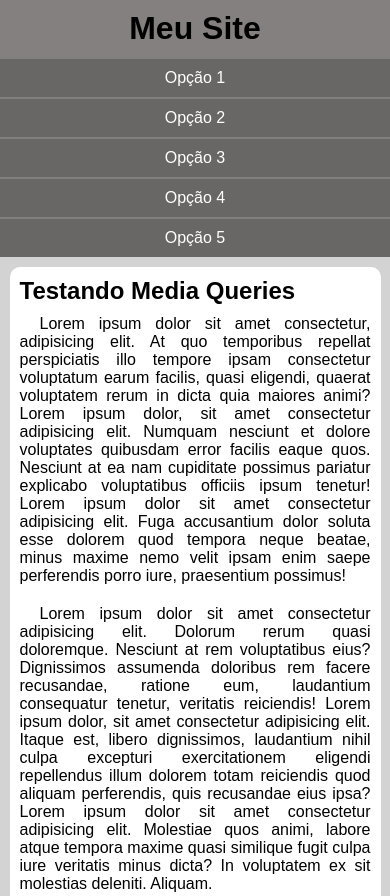
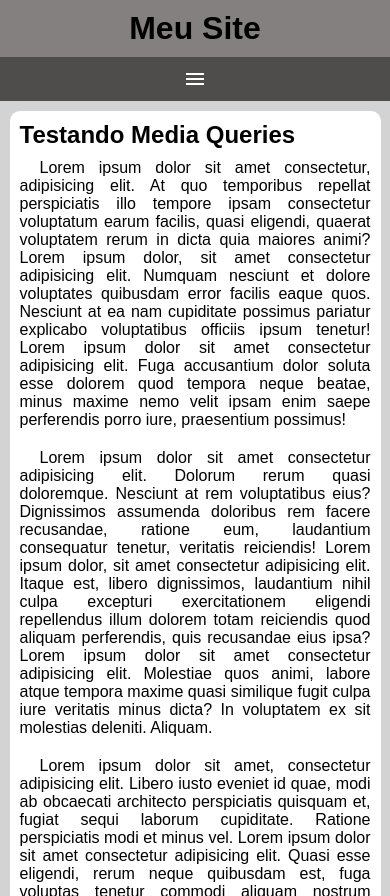
Before and after one commit to fglanna/ex026, a plain HTML site: page mq005/index.html in a window 390 px wide. Shown: the top 896 px of the page. Drawn offline with nearby package versions, Linux system fonts and the light colour scheme.

Commit message:
Exercício 026 mq005 Media Query

```diff
--- a/mq005/estilos/style.css
+++ b/mq005/estilos/style.css
@@ -23,9 +23,22 @@ header > h1 {
     text-align: center;
 
 }
+span#burguer {
+    background-color: rgb(79, 76, 76);
+    color: white;
+    display: block;
+    text-align: center;
+    padding: 10px;
+    cursor: pointer;
+}
+
+span#burguer:hover {
+    background-color: white;
+    color: black;
+}
 
 menu {
-    display: block;
+    display: none;
 
 }
 
--- a/mq005/index.html
+++ b/mq005/index.html
@@ -5,12 +5,14 @@
     <meta name="viewport" content="width=device-width, initial-scale=1.0">
     <title>Media Query</title>
     <!-- Aqui começa a chamadas MEDIA QUERY -->
+    <link rel="stylesheet" href="https://fonts.googleapis.com/css2?family=Material+Symbols+Outlined:opsz,wght,FILL,GRAD@20..48,100..700,0..1,-50..200&icon_names=menu" />
     <link rel="stylesheet" href="estilos/style.css" media="screen">
 </head>
 <body>
     <header>
         <h1>Meu Site</h1>
-        <menu>
+        <span id="burguer" class="material-symbols-outlined" onclick="clickMenu()">menu</span>
+        <menu id="itens">
             <ul>
                 <li> <a href="#">Opção 1</a></li>
                 <li> <a href="#">Opção 2</a></li>
@@ -32,6 +34,15 @@
             <p>Lorem ipsum dolor sit amet, consectetur adipisicing elit. Libero iusto eveniet id quae, modi ab obcaecati architecto perspiciatis quisquam et, fugiat sequi laborum cupiditate. Ratione perspiciatis modi et minus vel. Lorem ipsum dolor sit amet consectetur adipisicing elit. Quasi esse eligendi, rerum neque quibusdam est, fuga voluptas tenetur commodi aliquam nostrum harum impedit unde ut totam. Vel aperiam facilis veritatis. Lorem ipsum dolor sit amet consectetur, adipisicing elit. Temporibus minima tempore optio obcaecati sequi, aliquid ipsum repellat cumque similique doloribus nesciunt accusantium laborum magni amet et in voluptas veniam fugit.</p>
         </article>
     </main>
+    <script>
+        function clickMenu() {
+            if (itens.style.display == 'block') {
+                itens.style.display = 'none'
+            } else {
+                itens.style.display = 'block'
+            }
+        }
+    </script>
 
 </body>
 </html>
```
